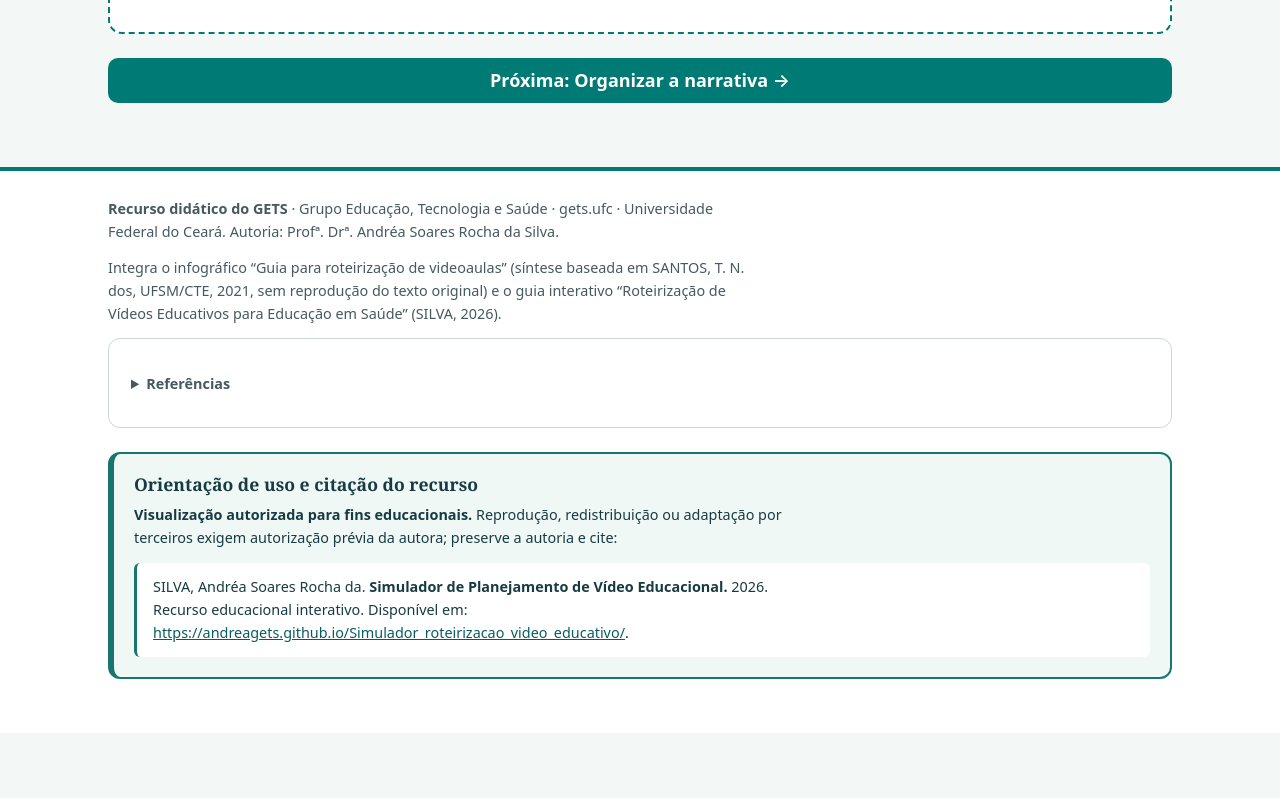
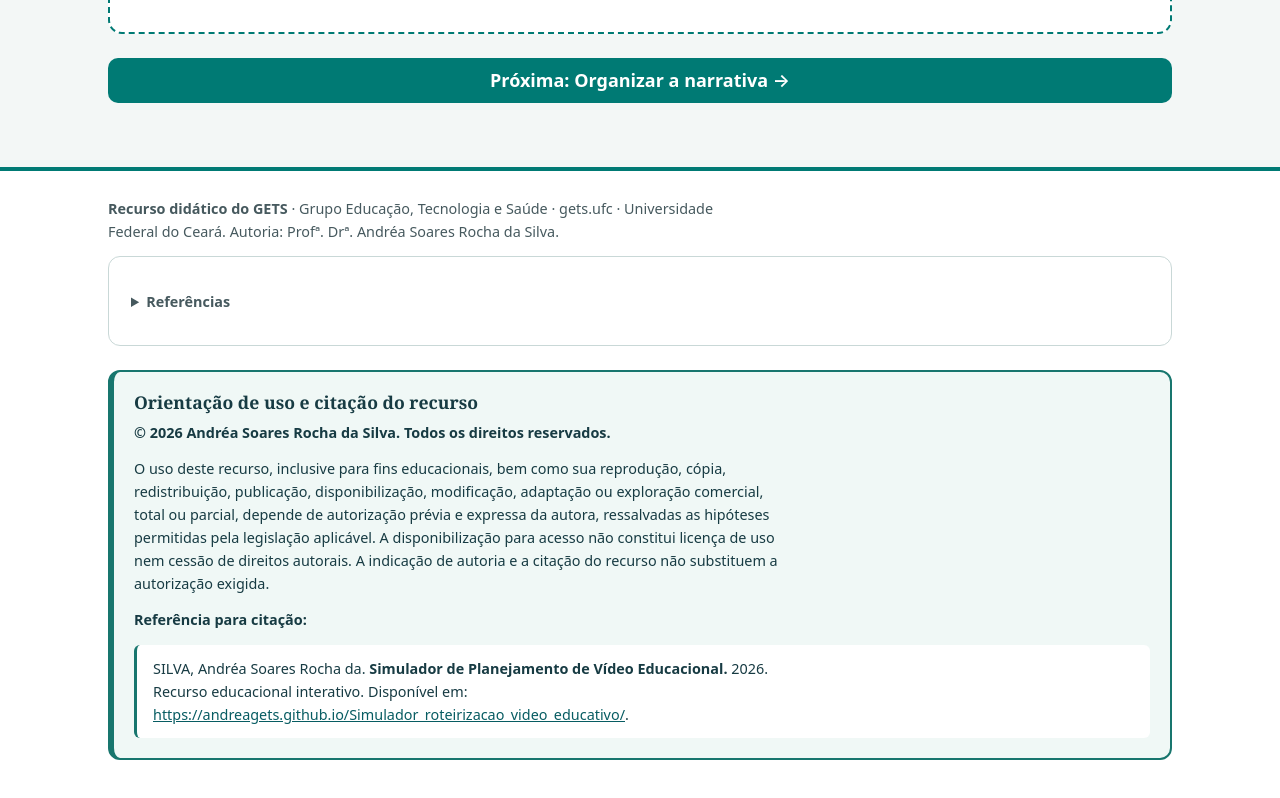
Before and after one commit to andreagets/Simulador-planejamento-video-educacional-gets, a plain HTML site: page index.html in a window 1280 px wide. Shown: the part 1984-2782 px from the top of the page. Before the commit the page ends 2717 px from the top, so only its background shows below. Drawn offline with Linux system fonts and the light colour scheme.

Commit message:
Add files via upload

```diff
--- a/index.html
+++ b/index.html
@@ -307,7 +307,7 @@ main>*,section,.card,.act{max-width:100%;min-width:0}
 
 <footer><div class="w">
 <p><b>Recurso didático do GETS</b> · Grupo Educação, Tecnologia e Saúde · gets.ufc · Universidade Federal do Ceará. Autoria: Profª. Drª. Andréa Soares Rocha da Silva.</p>
-<p>Integra o infográfico “Guia para roteirização de videoaulas” (síntese baseada em SANTOS, T. N. dos, UFSM/CTE, 2021, sem reprodução do texto original) e o guia interativo “Roteirização de Vídeos Educativos para Educação em Saúde” (SILVA, 2026).</p>
+
 <details><summary>Referências</summary><ul class="l">
 <li>ARROIO, A.; GIORDAN, M. O vídeo educativo: aspectos da organização do ensino. <b>Química Nova na Escola</b>, São Paulo, n. 24, p. 8-11, nov. 2006. Disponível em: <a href="https://www.researchgate.net/publication/324759123_O_video_educativo_aspectos_da_organizacao_do_ensino" target="_blank" rel="noopener noreferrer">https://www.researchgate.net/publication/324759123_O_video_educativo_aspectos_da_organizacao_do_ensino</a>. Acesso em: 16 out. 2026.</li>
 <li>FILATRO, A. <b>Design instrucional na prática.</b> São Paulo: Pearson Prentice Hall, 2008. Disponível em: <a href="https://loja.grupoa.com.br/design-instrucional-na-pratica-9788576051886-p1005616" target="_blank" rel="noopener noreferrer">https://loja.grupoa.com.br/design-instrucional-na-pratica-9788576051886-p1005616</a>. Acesso em: 16 out. 2026. <em>(Obra comercial protegida por direitos autorais; link para a página oficial do catálogo/editora).</em></li>
@@ -315,7 +315,7 @@ main>*,section,.card,.act{max-width:100%;min-width:0}
 <li>PEREIRA, V. C. Uma proposta de instrumento de roteirização de videoaulas à luz da teoria instrucional e da aprendizagem multimídia. <b>Texto Livre: Linguagem e Tecnologia,</b> Belo Horizonte, v. 10, n. 1, p. 178-197, 2017. Disponível em: <a href="https://doi.org/10.17851/1983-3652.10.1.178-197" target="_blank" rel="noopener noreferrer">https://doi.org/10.17851/1983-3652.10.1.178-197</a>. Acesso em: 16 out. 2026.</li>
 <li>SANTOS, T. N. dos. <b>Guia para roteirização de videoaulas.</b> Santa Maria: UFSM, Pró-Reitoria de Graduação, Centro de Tecnologia Educacional, 2021. 45 p. Disponível em: <a href="https://www.ufsm.br/app/uploads/sites/358/2021/11/Guia-para-Roteirizacao-de-Videoaulas.pdf" target="_blank" rel="noopener noreferrer">https://www.ufsm.br/app/uploads/sites/358/2021/11/Guia-para-Roteirizacao-de-Videoaulas.pdf</a>. Acesso em: 16 out. 2026.</li>
 <li>MACHADO, D. V.; BELMONTE, V. N.; TAVARES, B. M. Uma metodologia para produção de videoaulas de apoio didático no processo de ensino aprendizagem em física. In: SIMPÓSIO NACIONAL DE ENSINO DE FÍSICA, 22., 2017, São Carlos. <b>Anais [...]</b> São Carlos: USP, 2017. Disponível em: <a href="https://ojs.brazilianjournals.com.br/ojs/index.php/BRJD/article/view/31474/pdf" target="_blank" rel="noopener noreferrer">https://ojs.brazilianjournals.com.br/ojs/index.php/BRJD/article/view/31474/pdf</a>. Acesso em: 16 out. 2026.</li></ul></details>
-<aside class="usage-notice" aria-labelledby="usageNoticeTitle"><h3 id="usageNoticeTitle">Orientação de uso e citação do recurso</h3><p><strong>Visualização autorizada para fins educacionais.</strong> Reprodução, redistribuição ou adaptação por terceiros exigem autorização prévia da autora; preserve a autoria e cite:</p><blockquote><p>SILVA, Andréa Soares Rocha da. <strong>Simulador de Planejamento de Vídeo Educacional.</strong> 2026. Recurso educacional interativo. Disponível em: <a href="https://andreagets.github.io/Simulador_roteirizacao_video_educativo/" target="_blank" rel="noopener noreferrer">https://andreagets.github.io/Simulador_roteirizacao_video_educativo/</a>.</p></blockquote></aside>
+<aside class="usage-notice" aria-labelledby="usageNoticeTitle"><h3 id="usageNoticeTitle">Orientação de uso e citação do recurso</h3><p><strong>© 2026 Andréa Soares Rocha da Silva. Todos os direitos reservados.</strong></p><p>O uso deste recurso, inclusive para fins educacionais, bem como sua reprodução, cópia, redistribuição, publicação, disponibilização, modificação, adaptação ou exploração comercial, total ou parcial, depende de autorização prévia e expressa da autora, ressalvadas as hipóteses permitidas pela legislação aplicável. A disponibilização para acesso não constitui licença de uso nem cessão de direitos autorais. A indicação de autoria e a citação do recurso não substituem a autorização exigida.</p><p><strong>Referência para citação:</strong></p><blockquote><p>SILVA, Andréa Soares Rocha da. <strong>Simulador de Planejamento de Vídeo Educacional.</strong> 2026. Recurso educacional interativo. Disponível em: <a href="https://andreagets.github.io/Simulador_roteirizacao_video_educativo/" target="_blank" rel="noopener noreferrer">https://andreagets.github.io/Simulador_roteirizacao_video_educativo/</a>.</p></blockquote></aside>
 </div></footer>
 
 <script>
```
